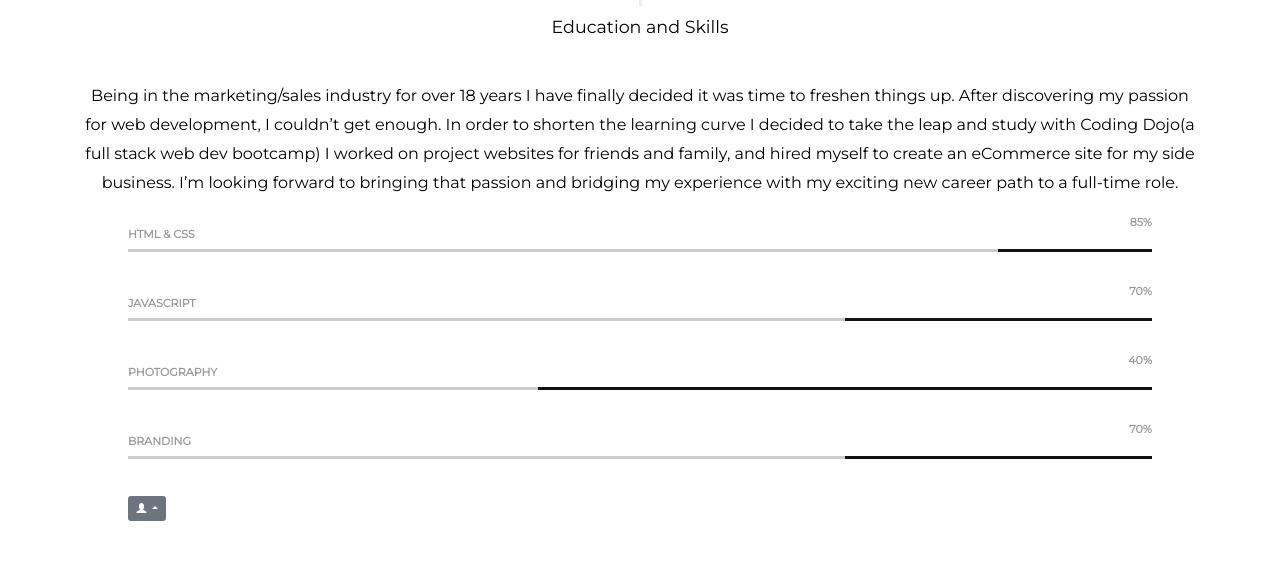
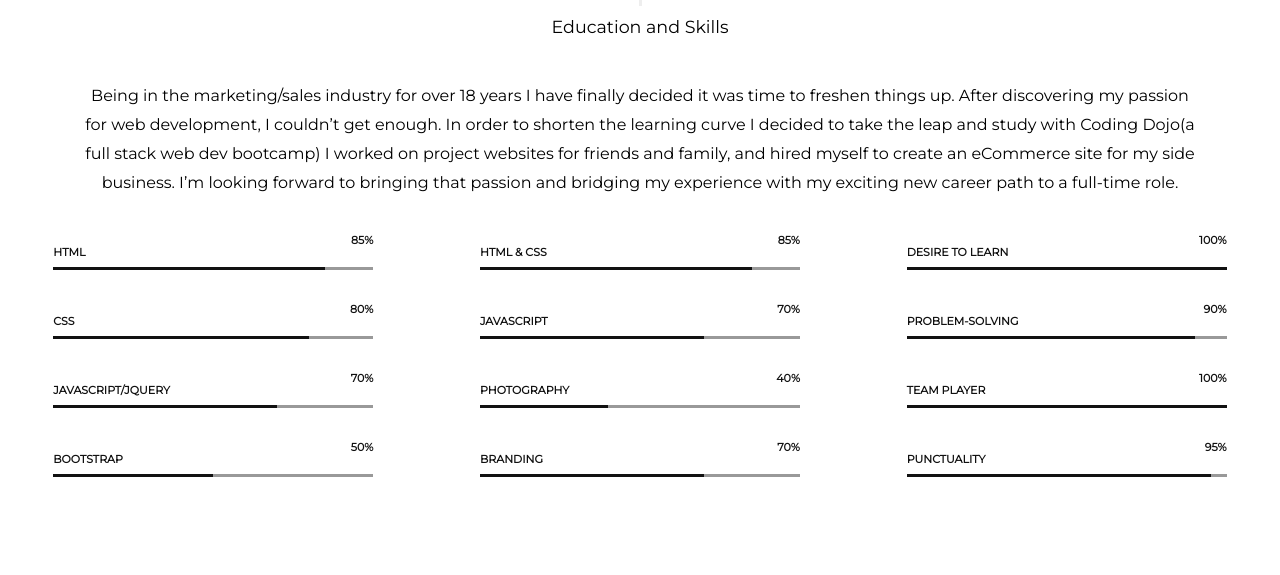
Before and after one commit to DannyLNguyen/danny_portfolio, a Django app: page / in a window 1280 px wide. Shown: the part 2080-2655 px from the top of the page. After the commit the page ends 2557 px from the top, so only its background shows below. Run offline with Django 3.2, Linux system fonts and the light colour scheme; some libraries are stand-ins or nearby versions.

Commit message:
cleanup
added downloadable resume and updated skills slide bars

```diff
--- a/danny_portfolio/static/style.css
+++ b/danny_portfolio/static/style.css
@@ -188,7 +188,7 @@ body {
       }
 
       .skillbar-bar:before {
-        background: #111;
+        background: #999;
         content: "";
         height: 3px;
         position: absolute;
@@ -199,13 +199,13 @@ body {
       .skillbar-bar {
         height: 3px;
         width: 0px;
-        background: #ccc;
+        background: #111;
         -webkit-transition-property: width, background-color;
         transition-property: width, background-color;
       }
 
       .skillbar-title {
-        color: #999;
+        color: #111;
         font-size: 11px;
         font-weight: 600;
         text-transform: uppercase;
@@ -215,7 +215,7 @@ body {
       .skill-bar-percent {
         float: right;
         display: inline-block;
-        color: #999;
+        color: #111;
         font-size: 11px;
         font-weight: 600;
         text-transform: uppercase;
@@ -224,20 +224,28 @@ body {
 
       .skills_wrapper {
         position: absolute;
-        width: 80%;
+        width: 75%;
         margin-top: 150px;
         left: 50%;
         -webkit-transform: translateX(-50%) translateY(-50%);
                 transform: translateX(-50%) translateY(-50%);
         padding-bottom: 50px;
+        display: inline-block;
       }
+
+#skills_container{
+        width: 100%;
+        height: auto;
+        display: inline-block;
+        background-color: lightslategray;
+}
 
 
   /*social media bar*/
 
       .icon-bar {
         position: fixed;
-        top: 70%;
+        top: 50%;
         -webkit-transform: translateY(-50%);
         -ms-transform: translateY(-50%);
         transform: translateY(-50%);
--- a/danny_portfolio/templates/resume.html
+++ b/danny_portfolio/templates/resume.html
@@ -2,7 +2,7 @@
 <html lang="en">
 
 <head>
-        <title>Bootstrap Example</title>
+        <title>Danny Nguyen - Showcasing some old and new languages I've learned over the last couple months!</title>
         <meta charset="utf-8">
         <meta name="viewport" content="width=device-width, initial-scale=1">
         <link rel="stylesheet" href="https://maxcdn.bootstrapcdn.com/bootstrap/3.4.1/css/bootstrap.min.css">
@@ -15,12 +15,13 @@
         <link href="https://fonts.googleapis.com/css?family=Montserrat" rel="stylesheet">
         <script src="https://ajax.googleapis.com/ajax/libs/jquery/3.5.1/jquery.min.js"></script>
         <script src="https://maxcdn.bootstrapcdn.com/bootstrap/3.4.1/js/bootstrap.min.js"></script>
-        <link rel="stylesheet" href="https://cdnjs.cloudflare.com/ajax/libs/font-awesome/4.7.0/css/font-awesome.min.css">
+        <link rel="stylesheet"
+                href="https://cdnjs.cloudflare.com/ajax/libs/font-awesome/4.7.0/css/font-awesome.min.css">
 
 </head>
 
 <body>
-        <div class="container-fluid n1">
+        <div class="container-fluid ">
 
                 <nav class="navbar navbar-expand-lg navbar-light bg-light">
 
@@ -49,16 +50,16 @@
 
 
         <div class="conatiner">
-                <!-- News jumbotron -->
+
                 <div class="jumbotron text-center hoverable p-4">
 
-                        <!-- Grid row -->
+
                         <div class="row">
 
-                                <!-- Grid column -->
+
                                 <div class="col-md-4 offset-md-1 mx-3 my-3">
 
-                                        <!-- Featured image -->
+
                                         <div class="view overlay">
                                                 <img src="{% static 'images/on_the_ledge.jpg' %}" class="img-fluid"
                                                         alt="Sample image for first version of blog listing">
@@ -68,12 +69,10 @@
                                         </div>
 
                                 </div>
-                                <!-- Grid column -->
 
-                                <!-- Grid column -->
                                 <div class="col-md-7 text-md-left ml-3 mt-3">
 
-                                        <!-- Excerpt -->
+
 
 
                                         <h1 class="h2 mb-4">Danny Nguyen</h1>
@@ -88,29 +87,39 @@
 
 
                                         <div class="text-center">
-                                                <a class="btn btn-primary btn-lg" href="/about" role="button">Go To
-                                                        Bio</a>
-                                                <a class="btn btn-primary btn-lg" href="#" role="button">Learn more</a>
+
+                                                <a class="btn btn-primary btn-lg"
+                                                        onClick="parent.location='mailto:dannylenguyen626@gmail.com?'"
+                                                        role="button">Email Me</a>
+                                                <a class="btn btn-primary btn-lg" role="button" href="{% static 'images/Danny_Resume.pdf' %}"
+                                                        download="Danny Nguyen's resume">Download my Resume</a>
+
+
+
 
                                         </div>
 
                                 </div>
-                                <!-- Grid column -->
+
 
                         </div>
-                        <!-- Grid row -->
+
 
                 </div>
         </div>
         <div class="icon-bar">
-                <a href="https://www.facebook.com/danny.nguyen.626" class="facebook" target="_blank"><i class="fa fa-facebook"></i></a>
-                <a href="#" class="twitter"><i class="fa fa-twitter"></i></a>
+                <a href="https://www.facebook.com/danny.nguyen.626" class="facebook" target="_blank"><i
+                                class="fa fa-facebook"></i></a>
                 <a href="#" class="google"><i class="fa fa-google"></i></a>
-                <a href="https://www.linkedin.com/in/dannynguyen626" class="linkedin" target="_blank"><i class="fa fa-linkedin" ></i></a>
-                <a href="https://github.com/DannyLNguyen" class="github" target="_blank"><i class="fa fa-github" ></i></a>
+                <a href="https://www.linkedin.com/in/dannynguyen626" class="linkedin" target="_blank"><i
+                                class="fa fa-linkedin"></i></a>
+                <a href="https://github.com/DannyLNguyen" class="github" target="_blank"><i
+                                class="fa fa-github"></i></a>
+
+
         </div>
         <div class="container  text-center">
-                <h3 class="margin">What Am I?</h3>
+                <h3 class="margin">My Background</h3>
                 <p> Being in the marketing/sales industry for over 18 years I have finally decided it was time to
                         freshen things up. After discovering my passion for web development, I couldn’t get enough. In
                         order to shorten the learning curve I decided to take the leap and study with Coding Dojo(a full
@@ -216,7 +225,34 @@
                 </p></br>
 
         </div>
+        <div class="container-fluid">
+                <div class="row">
+                  <div class="col">
+                        <div class="skills_wrapper">
+                                <div class="skillbar" data-percent="85%">
+                                        <div class="skillbar-title">HTML</div>
+                                        <div class="skill-bar-percent">85%</div>
+                                        <div class="skillbar-bar" style="width: 85%"></div>
+                                </div>
+                                <div class="skillbar" data-percent="80%">
+                                        <div class="skillbar-title">css</div>
+                                        <div class="skill-bar-percent">80%</div>
+                                        <div class="skillbar-bar" style="width: 80%"></div>
+                                </div>
+                                <div class="skillbar" data-percent="70%">
+                                        <div class="skillbar-title">JavaScript/jQuery</div>
+                                        <div class="skill-bar-percent">70%</div>
+                                        <div class="skillbar-bar" style="width: 70%"></div>
+                                </div>
+                                <div class="skillbar" data-percent="50%">
+                                        <div class="skillbar-title">bootstrap</div>
+                                        <div class="skill-bar-percent">50%</div>
+                                        <div class="skillbar-bar" style="width: 50%"></div>
+                                </div>
 
+                        </div>
+                  </div>
+                  <div class="col">
                         <div class="skills_wrapper">
                                 <div class="skillbar" data-percent="55%">
                                         <div class="skillbar-title">HTML & CSS</div>
@@ -238,17 +274,42 @@
                                         <div class="skill-bar-percent">70%</div>
                                         <div class="skillbar-bar" style="width: 70%"></div>
                                 </div>
-                <div class="btn-group dropup">
-                        <button type="button" class="btn btn-secondary dropdown-toggle" data-toggle="dropdown"
-                                aria-haspopup="true" aria-expanded="false"><i class="glyphicon glyphicon-user"></i>
-                        </button>
-                        <ul class="dropdown-menu" role="menu">
-                                <li><a href="/about_me">Go to Bio</a></li>
-
-                        </ul>
 
                         </div>
                   </div>
+
+
+                  <div class="col">
+                        <div class="skills_wrapper">
+                                <div class="skillbar" data-percent="100%">
+                                        <div class="skillbar-title">Desire to learn</div>
+                                        <div class="skill-bar-percent">100%</div>
+                                        <div class="skillbar-bar" style="width: 100%"></div>
+                                </div>
+                                <div class="skillbar" data-percent="90%">
+                                        <div class="skillbar-title">Problem-solving</div>
+                                        <div class="skill-bar-percent">90%</div>
+                                        <div class="skillbar-bar" style="width: 90%"></div>
+                                </div>
+                                <div class="skillbar" data-percent="100%">
+                                        <div class="skillbar-title">Team Player</div>
+                                        <div class="skill-bar-percent">100%</div>
+                                        <div class="skillbar-bar" style="width: 100%"></div>
+                                </div>
+                                <div class="skillbar" data-percent="95%">
+                                        <div class="skillbar-title">Punctuality</div>
+                                        <div class="skill-bar-percent">95%</div>
+                                        <div class="skillbar-bar" style="width: 95%"></div>
+                                </div>
+
+                        </div>
+                  </div>
+
+              </div>
+
+
+
+
         <script src='https://cdnjs.cloudflare.com/ajax/libs/jquery/2.1.3/jquery.min.js'></script>
         <script src='https://maxcdn.bootstrapcdn.com/bootstrap/3.3.5/js/bootstrap.min.js'></script>
 
```
Lines whose indentation alone changed are shown as unchanged.
